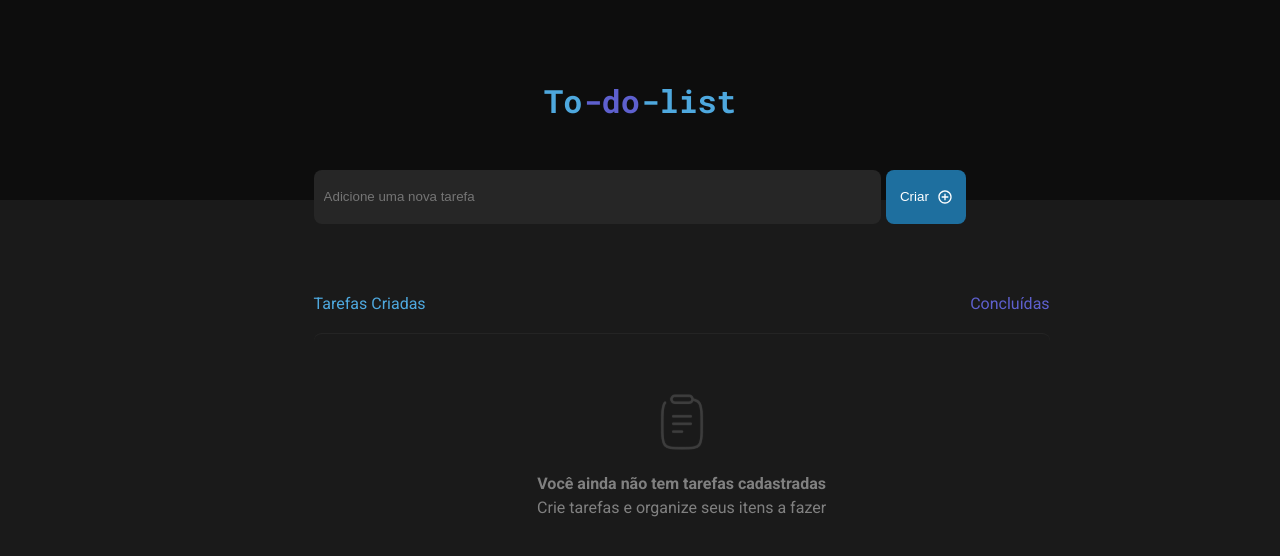
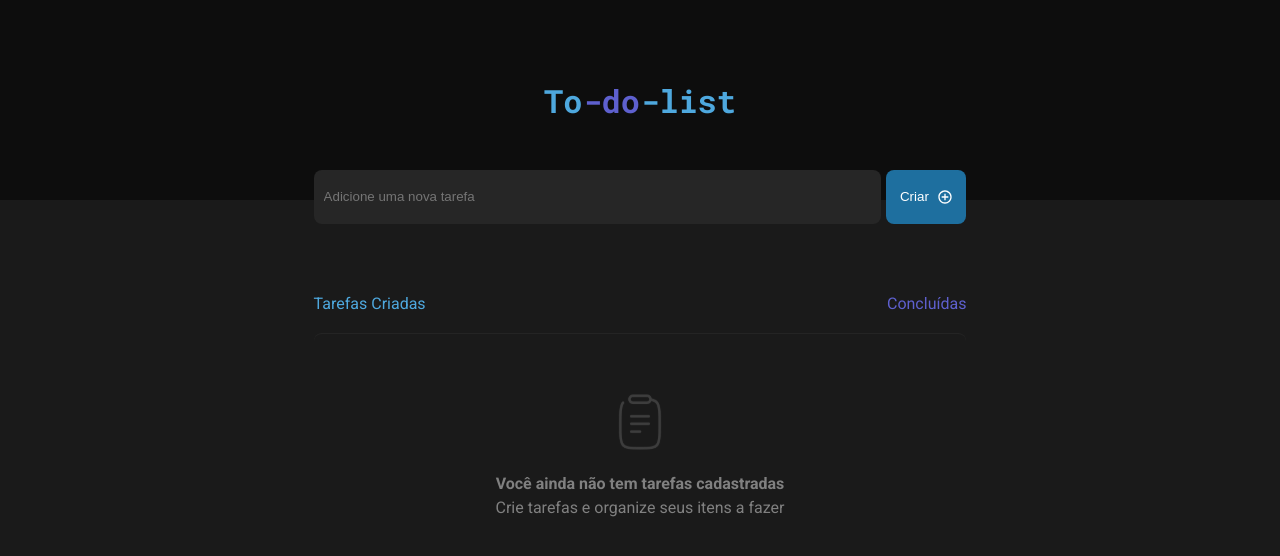
Before and after one commit to erickggarcia/to-do-list, a React (Vite) app: page / in a window 1280 px wide. Shown: the top 556 px of the page. Built offline with nearby package versions, Linux system fonts and the light colour scheme.

Commit message:
corrigindo o redimensionamento das tarefas criadas

```diff
--- a/src/assets/components/tasks/created-tasks/CreatedTasks.module.css
+++ b/src/assets/components/tasks/created-tasks/CreatedTasks.module.css
@@ -8,8 +8,10 @@
 }
 
 .tasksContainer > section {
+    display: inline-block;
+    width: 100%;
+    max-width: 738px;
     margin: 0 auto;
-    width: 736px;
 }
 
 .tasksHeader {
```
